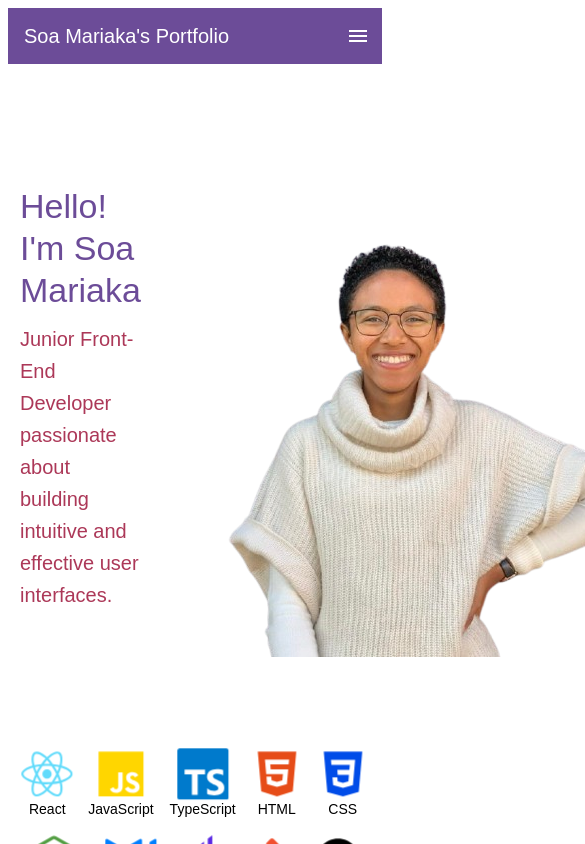
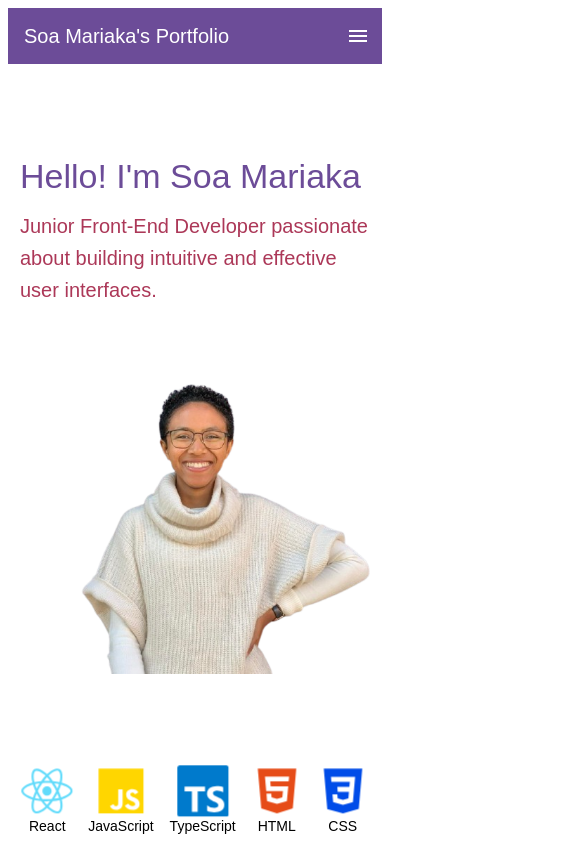
Before and after one commit to SoaMariaka19/portfolio, a React (Vite) app: page / in a window 390 px wide. Shown: the top 844 px of the page, 585 px wide, since content can reach past the window. Built offline with nearby package versions, Linux system fonts and the light colour scheme; a web font is replaced by a local one.

Commit message:
feat: add responsiveness to Home page

```diff
--- a/src/components/Home.tsx
+++ b/src/components/Home.tsx
@@ -1,11 +1,11 @@
-import { HomeContainer, StyledTitle, StyledSubtitle} from '../styles/customStyles';
+import { HomeContainer, StyledTitle, StyledSubtitle, StyledHomeBox, StyledImage } from '../styles/customStyles';
+import img from '../assets/img.png';
 import { Box } from '@mui/material';
-import img from '../assets/img.png';
 
 const Home = () => {
   return (
     <HomeContainer id="home">
-      <Box display="flex" justifyContent="space-between" alignItems="center" paddingTop="80px">
+      <StyledHomeBox>
         <Box>
           <StyledTitle variant="h4" gutterBottom>
             Hello! I'm Soa Mariaka
@@ -14,8 +14,8 @@ const Home = () => {
             Junior Front-End Developer passionate about building intuitive and effective user interfaces.
           </StyledSubtitle>
         </Box>
-        <img src={img} alt="Soa Mariaka" />
-      </Box>
+        <StyledImage src={img} alt="Soa Mariaka"/>
+      </StyledHomeBox>
     </HomeContainer>
   );
 };
--- a/src/styles/customStyles.ts
+++ b/src/styles/customStyles.ts
@@ -1,5 +1,5 @@
 import { styled } from '@mui/material/styles';
-import { AppBar, Toolbar, Button, Typography, List, Link, Fab, Drawer } from '@mui/material';
+import { AppBar, Toolbar, Button, Typography, List, Link, Fab, Drawer, Box } from '@mui/material';
 
 interface SkillIconProps {
   color?: string;
@@ -47,6 +47,25 @@ export const StyledTitle = styled(Typography)(({ theme }) => ({
 export const StyledSubtitle = styled(Typography)(({ theme }) => ({
   fontFamily: theme.typography.fontFamily,
   color: theme.palette.secondary.main,
+}));
+
+export const StyledHomeBox = styled(Box)(({ theme }) => ({
+  display: 'flex',
+  justifyContent: 'space-between',
+  alignItems: 'center',
+  paddingTop: '80px',
+  flexDirection: 'column',
+  [theme.breakpoints.up('md')]: {
+    flexDirection: 'row',
+  },
+}));
+
+export const StyledImage = styled('img')(({ theme }) => ({
+  width: '100%',
+  maxWidth: '600px',
+  [theme.breakpoints.down('md')]: {
+    maxWidth: '400px',
+  },
 }));
 
 export const SkillIcon = styled('div')<SkillIconProps>(({color}) => ({
```
